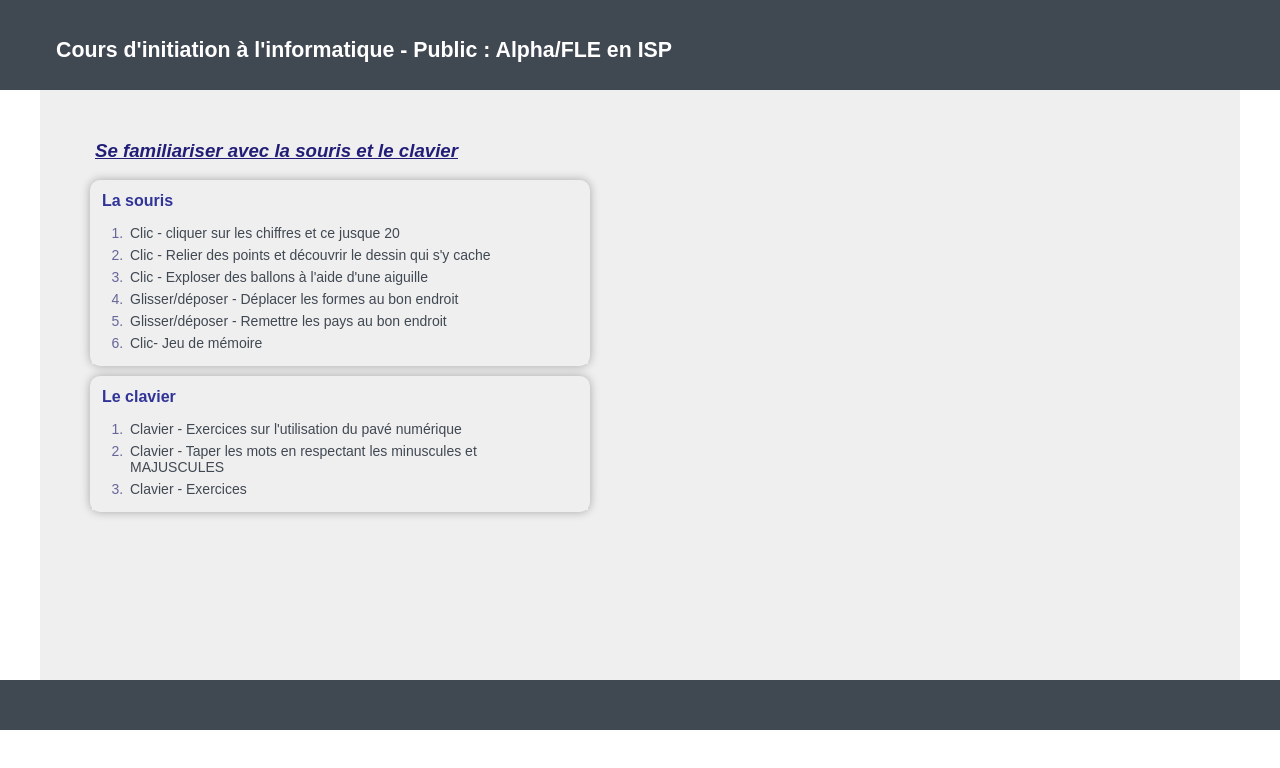
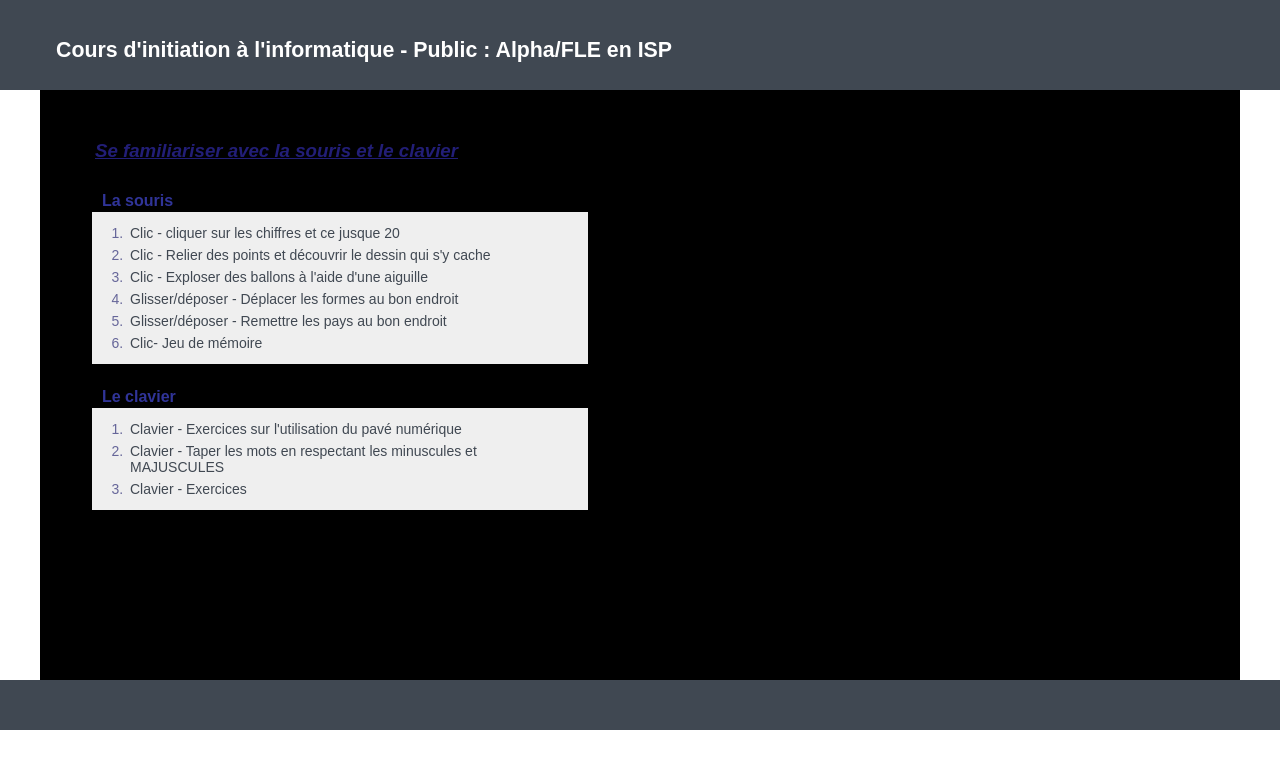
Before and after one commit to tice-tic/Initiation-PC, a plain HTML site: page index.html in a window 1280 px wide. Drawn offline with Linux system fonts and the light colour scheme.

Commit message:
color black

```diff
--- a/index.html
+++ b/index.html
@@ -3,7 +3,7 @@
 	<head>
 		<meta charset="utf-8">
 		<!-- <link rel="stylesheet" type="text/css" href="projetfoba.css" /> -->
-		<title>YOLOOOOOOOOOOOOOOOOOOOOOOOOOOOO</title>
+		<title>Informatique Niveau 1-ISP-Alpha</title>
 		<!--[if lte IE 7]>
 		<link rel="stylesheet" type="text/css" href="WEFiles/Css/ie7.css?v=50491126800" />
 		<![endif]-->
@@ -23,7 +23,7 @@ body {
 	width: 1200px;
 	margin: auto;
 	min-height: 590px;
-	background-color: #efefef;
+	background-color: black;
 	background-image:url("");
 	background-repeat: no-repeat;
 	background-position: right center;
```
